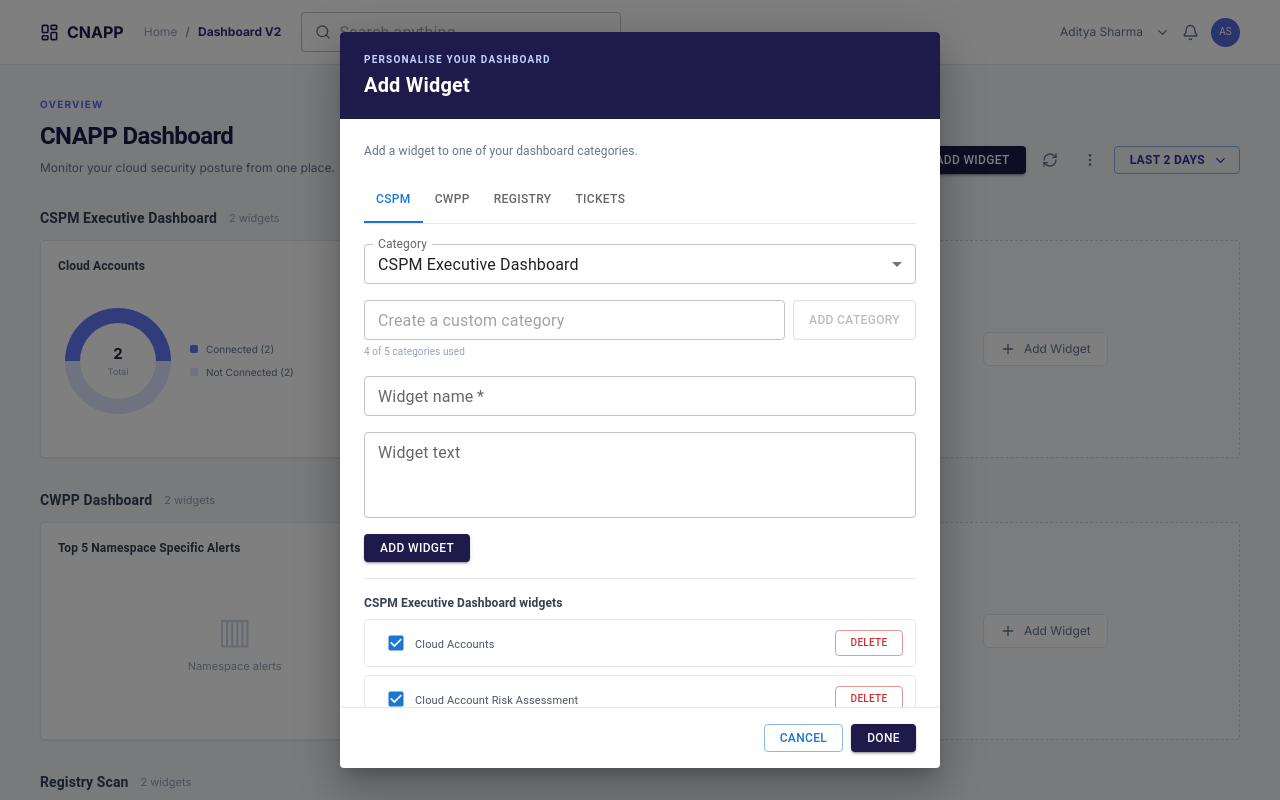
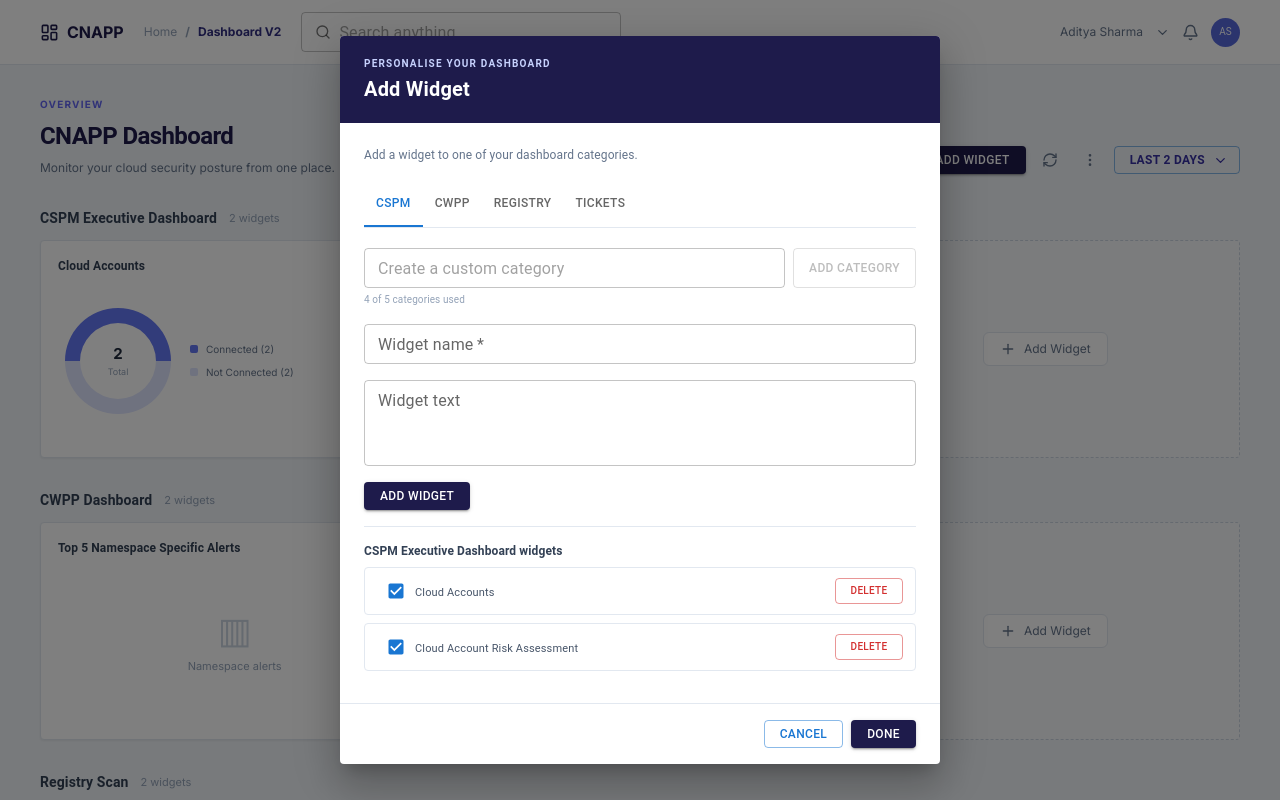
Before and after one commit to Mridul1706/Security-Dashboard, a React (Vite) app: page / in a window 1280 px wide. Both pictures are taken after a click on the button "ADD WIDGET". Shown: the top 800 px of the page. Built offline with nearby package versions, Linux system fonts and the light colour scheme.

Commit message:
Update dashboard

```diff
--- a/src/components/AddWidgetModal.jsx
+++ b/src/components/AddWidgetModal.jsx
@@ -6,18 +6,19 @@ import {
   DialogActions,
   DialogContent,
   DialogTitle,
-  FormControl,
   FormControlLabel,
-  InputLabel,
-  MenuItem,
-  Select,
   Tab,
   Tabs,
   TextField,
   Typography,
 } from '@mui/material'
 
-const tabs = ['CSPM', 'CWPP', 'Registry', 'Tickets']
+const defaultTabNames = {
+  cspm: 'CSPM',
+  cwpp: 'CWPP',
+  registry: 'Registry',
+  ticket: 'Tickets',
+}
 
 export default function AddWidgetModal({
   categories,
@@ -27,7 +28,6 @@ export default function AddWidgetModal({
   onSetVisibility,
   onAddCategory,
 }) {
-  const [activeTab, setActiveTab] = useState(0)
   const [selectedCategory, setSelectedCategory] = useState('cspm')
   const [name, setName] = useState('')
   const [text, setText] = useState('')
@@ -37,6 +37,10 @@ export default function AddWidgetModal({
   const category = categories.find((item) => item.id === selectedCategory)
   const pendingWidgets = category?.widgets || []
   const pendingWidgetIds = pendingWidgets.map((widget) => widget.id).join(',')
+  const activeTab = Math.max(
+    categories.findIndex((item) => item.id === selectedCategory),
+    0,
+  )
 
   useEffect(() => {
     setSelectedWidgets(
@@ -105,25 +109,21 @@ export default function AddWidgetModal({
         </Typography>
         <Tabs
           value={activeTab}
-          onChange={(_, value) => setActiveTab(value)}
+          onChange={(_, value) => setSelectedCategory(categories[value].id)}
+          variant="scrollable"
+          scrollButtons="auto"
           className="!mb-5 !border-b !border-slate-200"
         >
-          {tabs.map((tab) => <Tab key={tab} label={tab} className="!min-w-0 !px-3 !text-xs" />)}
+          {categories.map((item) => (
+            <Tab
+              key={item.id}
+              label={defaultTabNames[item.id] || item.name}
+              className="!min-w-0 !px-3 !text-xs"
+            />
+          ))}
         </Tabs>
 
         <div className="space-y-4">
-          <FormControl fullWidth size="small">
-            <InputLabel id="category-label">Category</InputLabel>
-            <Select
-              labelId="category-label"
-              value={selectedCategory}
-              label="Category"
-              onChange={(event) => setSelectedCategory(event.target.value)}
-            >
-              {categories.map((item) => <MenuItem key={item.id} value={item.id}>{item.name}</MenuItem>)}
-            </Select>
-          </FormControl>
-
           <form className="flex gap-2" onSubmit={createCategory}>
             <TextField
               fullWidth
--- a/tailwind.config.js
+++ b/tailwind.config.js
@@ -1,4 +1,3 @@
-/** @type {import('tailwindcss').Config} */
 export default {
   content: ['./index.html', './src/**/*.{js,jsx}'],
   theme: {
```
Also changed, not shown: 3 other files (tests, documents, lock files or other folders).
